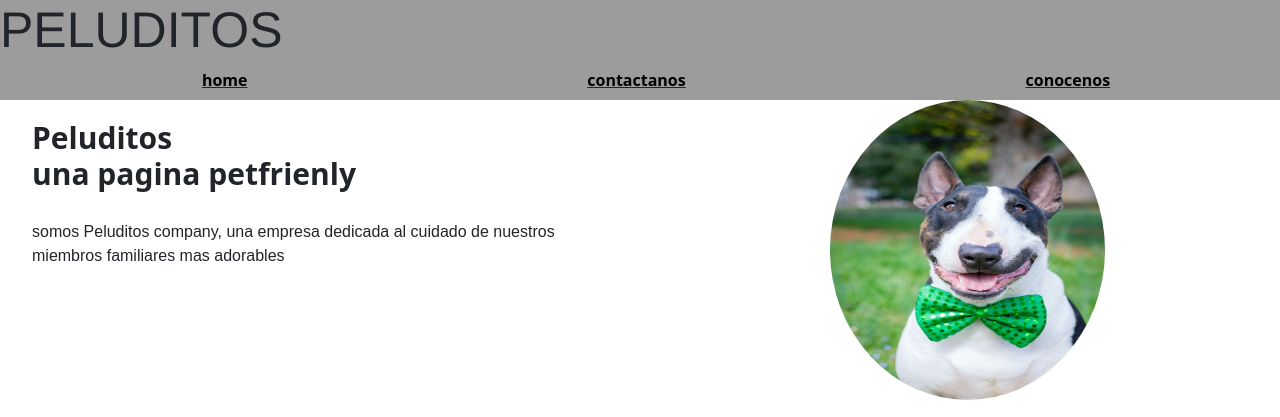
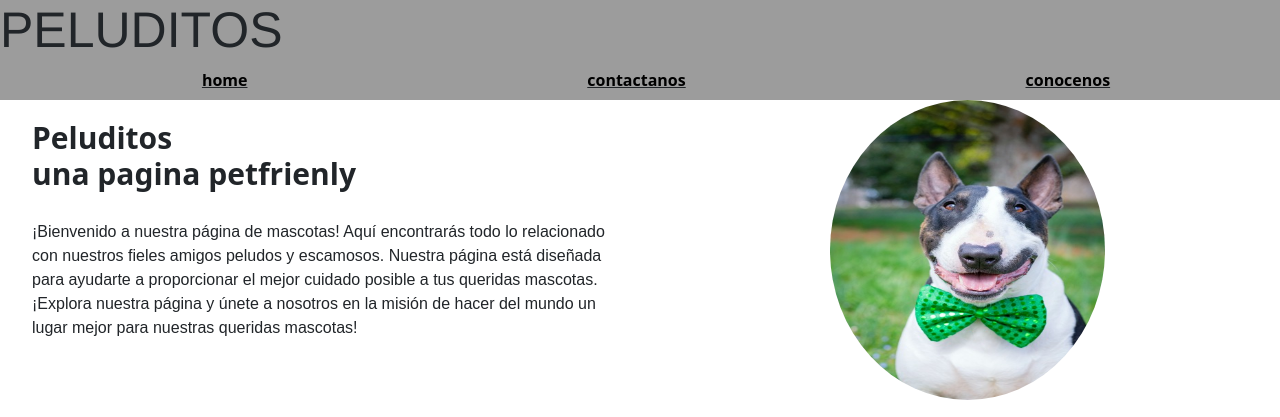
Before and after one commit to MarcosFantini/Peluditos_company, a website: page index.html in a window 1280 px wide. Shown: the top 417 px of the page. Drawn offline with nearby package versions, Linux system fonts and the light colour scheme.

Commit message:
index-presentacion

```diff
--- a/index.html
+++ b/index.html
@@ -42,7 +42,7 @@
                 <div class="row">
                     <div class="col">
                         <h2><strong>Peluditos <br>una pagina petfrienly</strong></h2>
-                        <p>somos Peluditos company, una empresa dedicada al cuidado de nuestros miembros familiares mas adorables</p>
+                        <p>¡Bienvenido a nuestra página de mascotas! Aquí encontrarás todo lo relacionado con nuestros fieles amigos peludos y escamosos. Nuestra página está diseñada para ayudarte a proporcionar el mejor cuidado posible a tus queridas mascotas. ¡Explora nuestra página y únete a nosotros en la misión de hacer del mundo un lugar mejor para nuestras queridas mascotas!</p>
                     </div>
 
                     <div class="col">
```
